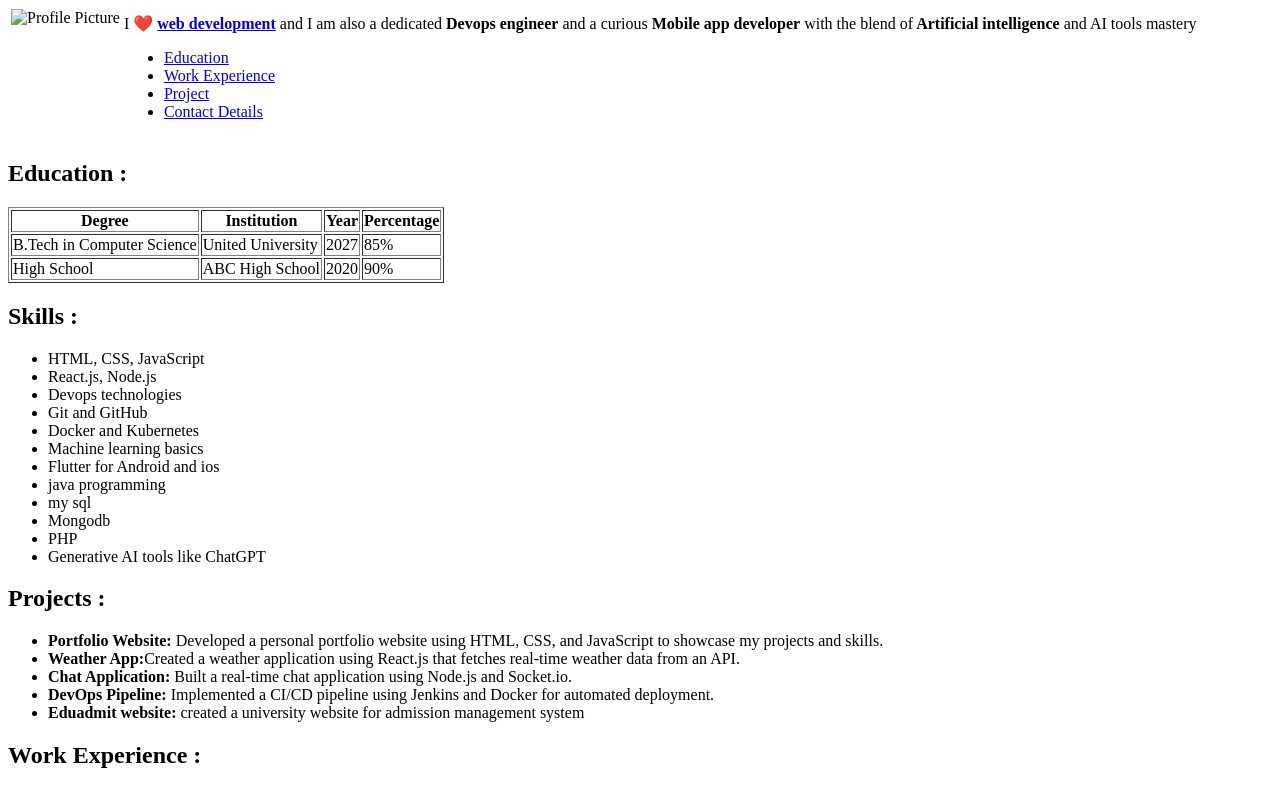
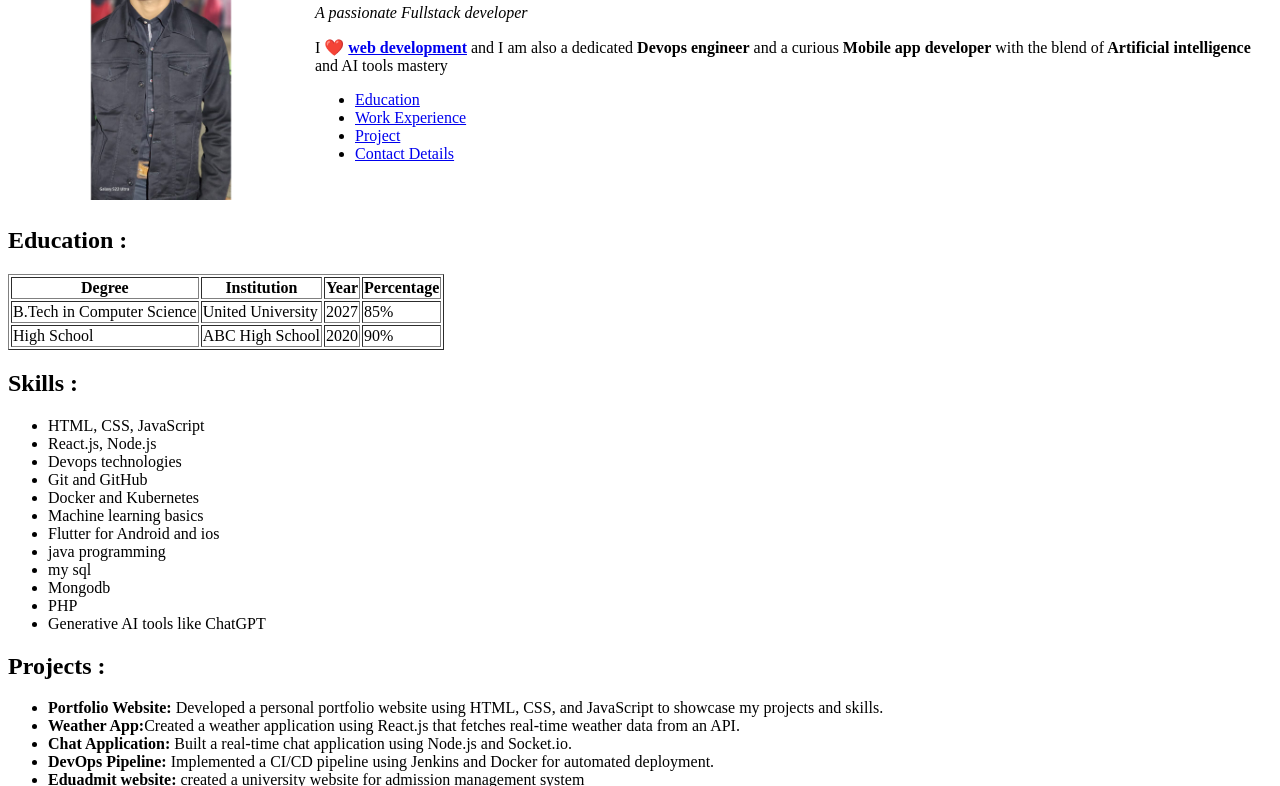
Before and after one commit to lonevaibhav/myResumeDemo, a plain HTML site: page index.html in a window 1280 px wide. Shown: the part 111-897 px from the top of the page. Drawn offline with Linux system fonts and the light colour scheme.

Commit message:
Update index.html

```diff
--- a/index.html
+++ b/index.html
@@ -12,7 +12,7 @@
     <header>
         <table>
         <tr>
-            <td><img width="300" src="./images/profilePic.jpeg" alt="Profile Picture"></td>
+            <td><img width="300" src="./profilePic.jpeg" alt="Profile Picture"></td>
             <td>
                 <h1>Vaibhav singh</h1>
                 <p><i>A passionate Fullstack developer</i></p>
```
